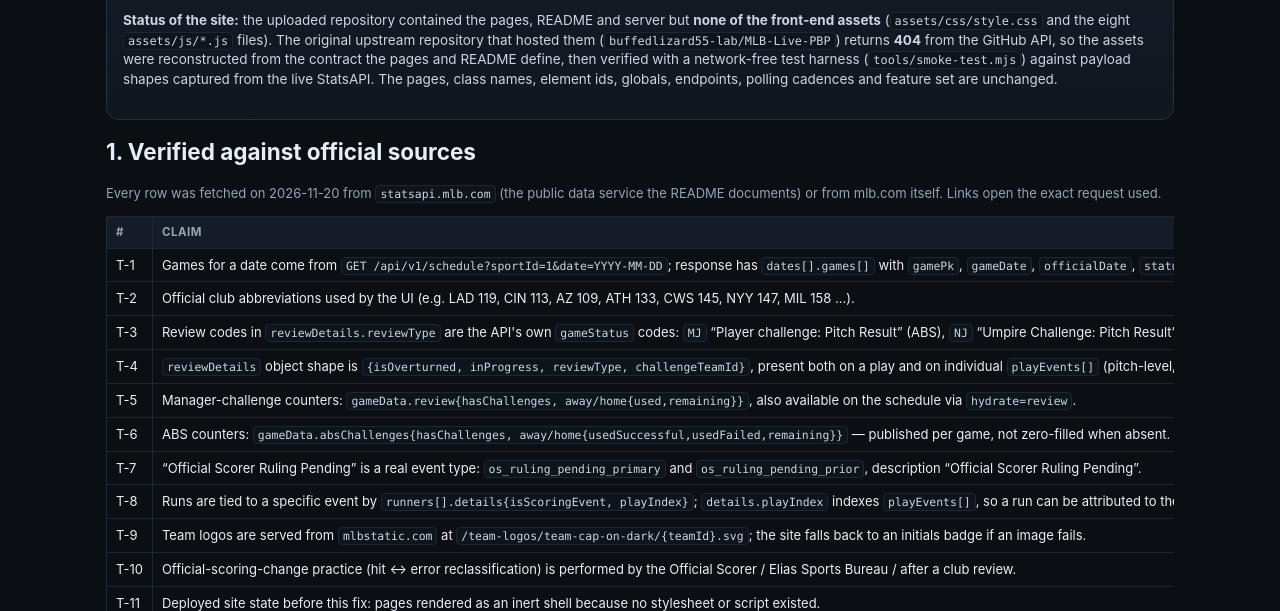
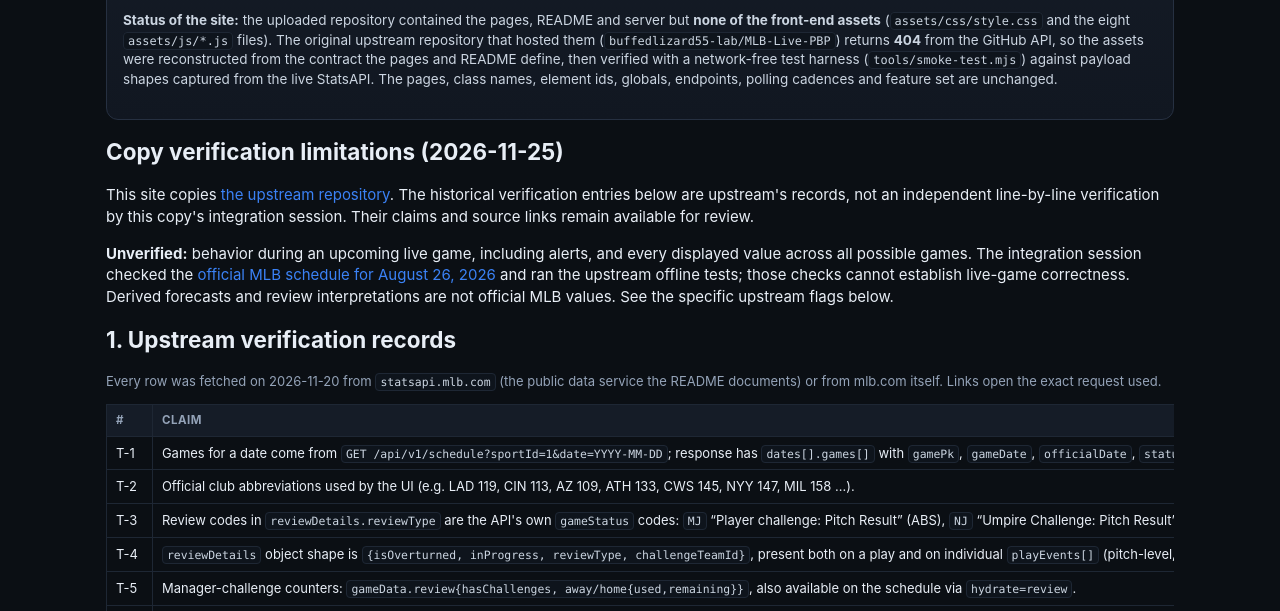
Before and after one commit to kanlerxz87-cyber/Alert3, a website: page flagged.html in a window 1280 px wide. Shown: the part 181-792 px from the top of the page. Drawn offline with Linux system fonts and the light colour scheme.

Commit message:
Document copy provenance and verification limitations
Co-authored-by: arena-agent <297053741+arena-agent@users.noreply.github.com>

```diff
--- a/flagged.html
+++ b/flagged.html
@@ -41,7 +41,12 @@
       </p>
     </div>
 
-    <h2>1. Verified against official sources</h2>
+    <section aria-label="Copy verification limitations">
+      <h2>Copy verification limitations (2026-11-25)</h2>
+      <p>This site copies <a href="https://github.com/snapquast73-boop/LIVPBP/tree/5c02527d3c7a56ea66c698cfabff80a407b6dfd3">the upstream repository</a>. The historical verification entries below are upstream's records, not an independent line-by-line verification by this copy's integration session. Their claims and source links remain available for review.</p>
+      <p><strong>Unverified:</strong> behavior during an upcoming live game, including alerts, and every displayed value across all possible games. The integration session checked the <a href="https://statsapi.mlb.com/api/v1/schedule?sportId=1&amp;date=2026-08-26&amp;hydrate=review,probablePitcher,decisions,linescore">official MLB schedule for August 26, 2026</a> and ran the upstream offline tests; those checks cannot establish live-game correctness. Derived forecasts and review interpretations are not official MLB values. See the specific upstream flags below.</p>
+    </section>
+    <h2>1. Upstream verification records</h2>
     <p style="color:var(--muted);font-size:13px">
       Every row was fetched on 2026-11-20 from <code>statsapi.mlb.com</code> (the public data service
       the README documents) or from mlb.com itself. Links open the exact request used.
--- a/package.json
+++ b/package.json
@@ -3,7 +3,7 @@
   "version": "1.0.0",
   "private": true,
   "description": "MLB Live PBP — live MLB scoreboard, play-by-play and replay-review feed (static site, GitHub Pages).",
-  "homepage": "https://snapquast73-boop.github.io/LIVPBP/",
+  "homepage": "https://kanlerxz87-cyber.github.io/Alert3/",
   "license": "MIT",
   "type": "module",
   "scripts": {
```
Also changed, not shown: README.md.
